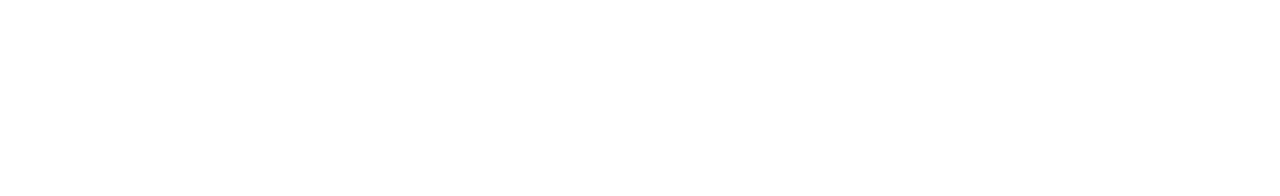
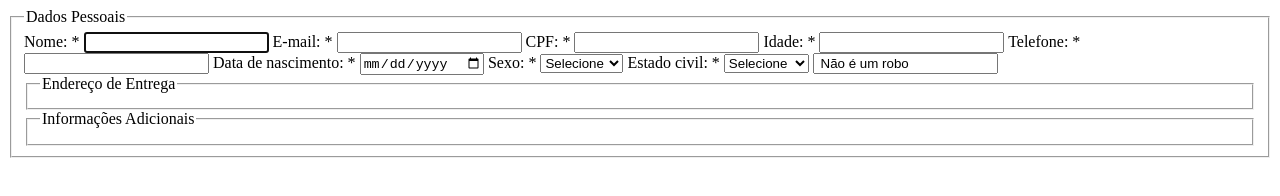
Before and after one commit to DalvinoDev/trabalhos, a plain HTML site: page ativprog2/index.html in a window 1280 px wide. Drawn offline with Linux system fonts and the light colour scheme.

Commit message:
dados pessoais

```diff
--- a/ativprog2/index.html
+++ b/ativprog2/index.html
@@ -5,6 +5,54 @@
     <title>Formulário</title>
 </head>
 <body>
+    <form action="send" method="post">
+        <fieldset>
+            <legend>Dados Pessoais</legend>
+
+            <label for="nome">Nome: *</label>
+            <input type="text" id="nome" name="nome" minlength="2" maxlength="50"  autofocus required>
+
+            <label for="email">E-mail: *</label>
+            <input type="email" id="email" name="email" minlength="2" maxlength="50" required>
+
+            <label for="cpf">CPF: *</label>
+            <input type="text" id="cpf" name="cpf" minlength="2" maxlength="50" pattern="\d{3}\.\d{3}\.\d{3}-\d{2}" required>
+
+            <label for="idade">Idade: *</label>
+            <input type="number" id="idade" name="idade" required>
+
+            <label for="phone">Telefone: *</label>
+            <input type="tel" id="phone" name="phone" required>
+
+            <label for="dataNasci">Data de nascimento: *</label>
+            <input type="date" id="dataNasci" name="dataNasci" >
+
+            <label for="sexo">Sexo: *</label>
+            <select id="sexo" name="sexo">
+                <option value="">Selecione</option>
+                <option value="masculino">Masculino</option>
+                <option value="feminino">Feminino</option>
+            </select>
+
+            <label for="EstadoCiv">Estado civil: *</label>
+            <select id="estadoCiv" name="estadoCiv">
+                <option value="">Selecione</option>
+                <option value="solteiro">Solteiro(a)</option>
+                <option value="casado">Casado(a)</option>
+            </select>
+
+            <input type="text" id="apenasLeitura" name="apenasLeitura" value=" Não é um robo" readonly>
+
+            <label hidden for="oculto">Tem Sharingan: *</label>
+            <input hidden type="text" id="oculto" name="oculto" value="Não">
+
+        <fieldset>
+            <legend>Endereço de Entrega</legend>
+        </fieldset>
+        <fieldset>
+            <legend>Informações Adicionais</legend>
+        </fieldset>
+    </form>
 
 </body>
 </html>
```
